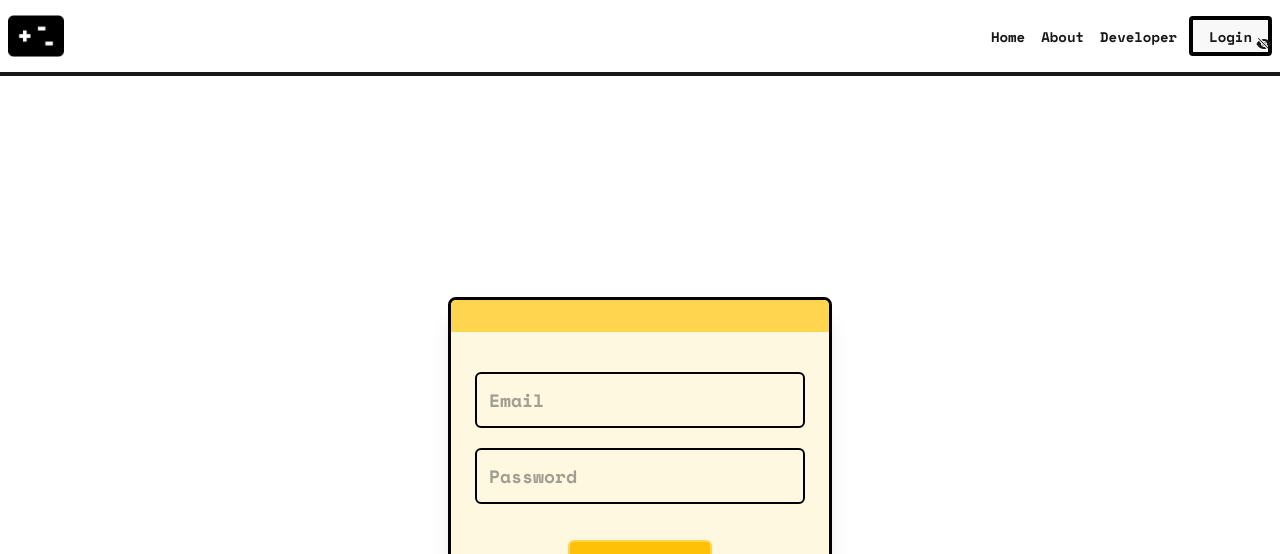
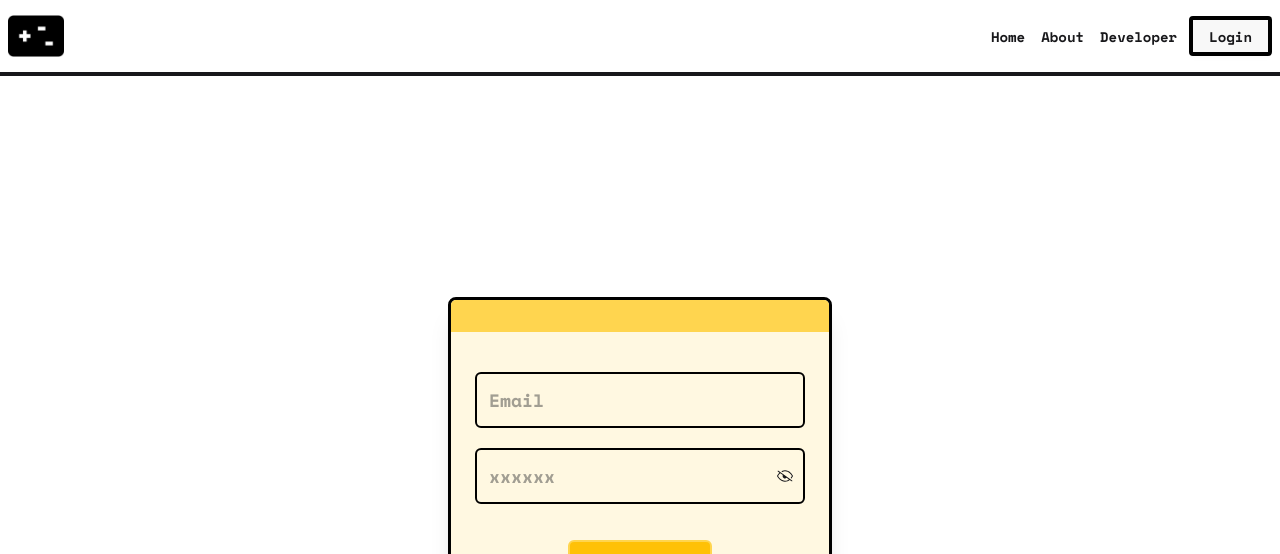
Before and after one commit to am-mahmud/retro-gamehub, a React (Vite) app: page /login in a window 1280 px wide. Shown: the top 554 px of the page. Built offline with nearby package versions, Linux system fonts and the light colour scheme.

Commit message:
Login and Register form updated

```diff
--- a/src/components/Header/Header.jsx
+++ b/src/components/Header/Header.jsx
@@ -37,7 +37,9 @@ const Header = () => {
                     {links}
                 </ul>
 
+               <NavLink to='/login'>
                 <button className="btn border-4 border-black rounded hover:bg-[#FFC107] transition-all duration-300 hover:translate-x-[-4px] hover:translate-y-[-4px] hover:shadow-[4px_4px_0px_black] active:translate-x-0 active:translate-y-0 active:shadow-none">Login</button>
+               </NavLink>
             </div>
 
             {/* <div className="dropdown dropdown-end">
--- a/src/index.css
+++ b/src/index.css
@@ -8,3 +8,9 @@
   font-weight: 400;
   font-style: normal;
 }
+
+
+input::-ms-reveal,
+input::-ms-clear {
+  display: none;
+}
--- a/src/pages/Auth/Login.jsx
+++ b/src/pages/Auth/Login.jsx
@@ -1,10 +1,10 @@
 import { signInWithEmailAndPassword } from 'firebase/auth';
-import React, { useState } from 'react';
+import React , {useState}from 'react';
 import { Link } from 'react-router';
 import { auth } from '../../firebase/firebase.config';
 import { toast } from 'react-toastify';
-import { FaEye } from 'react-icons/fa';
-import { IoEyeOff } from 'react-icons/io5';
+import { GoEye } from "react-icons/go";
+import { GoEyeClosed } from "react-icons/go";
 
 
 const Login = () => {
@@ -33,16 +33,6 @@ const Login = () => {
 
             })
 
-
-        // const auth = getAuth();
-        // signInWithEmailAndPassword(auth, email, password)
-        //     .then((userCredential) => {
-        //         setUser(userCredential.user);
-        //         console.log('Login successful!');
-        //     })
-        //     .catch((error) => {
-        //         console.error('Login failed:', error.message);
-        //     });
     };
 
     // console.log(user);
@@ -67,20 +57,20 @@ const Login = () => {
                         />
                     </div>
 
-                    <div className="w-full">
+                    <div className="relative w-full">
                         <input
                             name="password"
                             type={show ? "text" : "password"}
-                            placeholder="Password"
+                            placeholder="xxxxxx"
                             className="w-full p-3 text-lg font-bold rounded-md outline-none
                                        border-black border-2 bg-[#FFF8E1] text-[#444]"
                             required
                         />
                         <span
                             onClick={() => setShow(!show)}
-                            className="absolute right-[8px] top-[36px] cursor-pointer z-50"
+                            className="absolute right-3 top-1/2 -translate-y-1/2 cursor-pointer"
                         >
-                            {show ? <FaEye /> : <IoEyeOff />}
+                            {show ? <GoEye /> : <GoEyeClosed />}
                         </span>
                     </div>
 
--- a/src/pages/Auth/Register.jsx
+++ b/src/pages/Auth/Register.jsx
@@ -1,12 +1,14 @@
 import { createUserWithEmailAndPassword } from 'firebase/auth';
-import React from 'react';
+import React, {useState} from 'react';
 import { Link } from 'react-router';
 import { auth } from '../../firebase/firebase.config';
+import { GoEye } from "react-icons/go";
+import { GoEyeClosed } from "react-icons/go";
 
 
 
 const Register = () => {
-
+ const [show, setShow] = useState(false);
   const handleSignUp = (e) => {
     e.preventDefault();
 
@@ -68,7 +70,7 @@ const Register = () => {
           </div>
 
 
-          <div className="w-full">
+          <div className="relative w-full">
             <input
               type="password"
               placeholder="xxxxxx"
@@ -77,6 +79,12 @@ const Register = () => {
                           bg-[#FFF8E1] text-[#444]`}
               required
             />
+            <span
+              onClick={() => setShow(!show)}
+              className="absolute right-3 top-1/2 -translate-y-1/2 cursor-pointer"
+            >
+              {show ? <GoEye /> : <GoEyeClosed />}
+            </span>
           </div>
 
 
```
